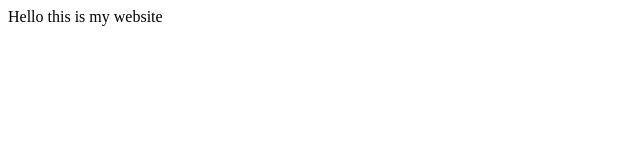
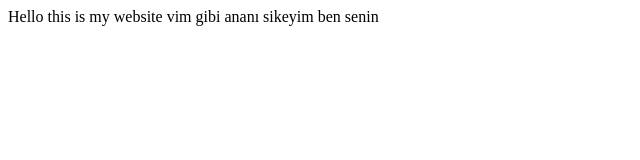
Before and after one commit to yigitaydemir/portfolio-placeholder, a plain HTML site: page index.html in a window 1280 px wide. Shown: the whole page, without its empty margins (0-640 px from the left). Drawn offline with Linux system fonts and the light colour scheme.

Commit message:
This is the subject of my commit
This is the body of my commit

```diff
--- a/index.html
+++ b/index.html
@@ -7,5 +7,6 @@
 </head>
 <body>
     Hello this is my website
+    vim gibi ananı sikeyim ben senin
 </body>
 </html>
```
